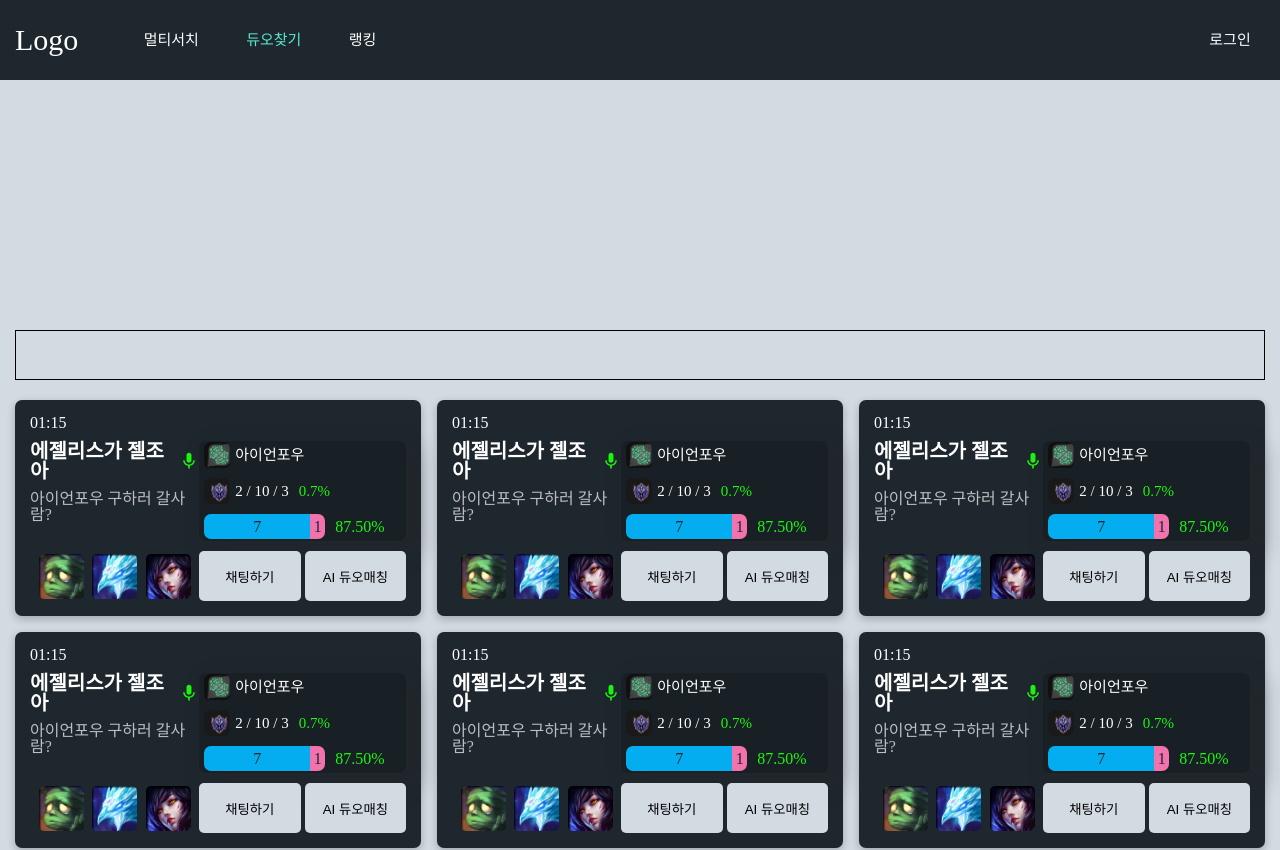
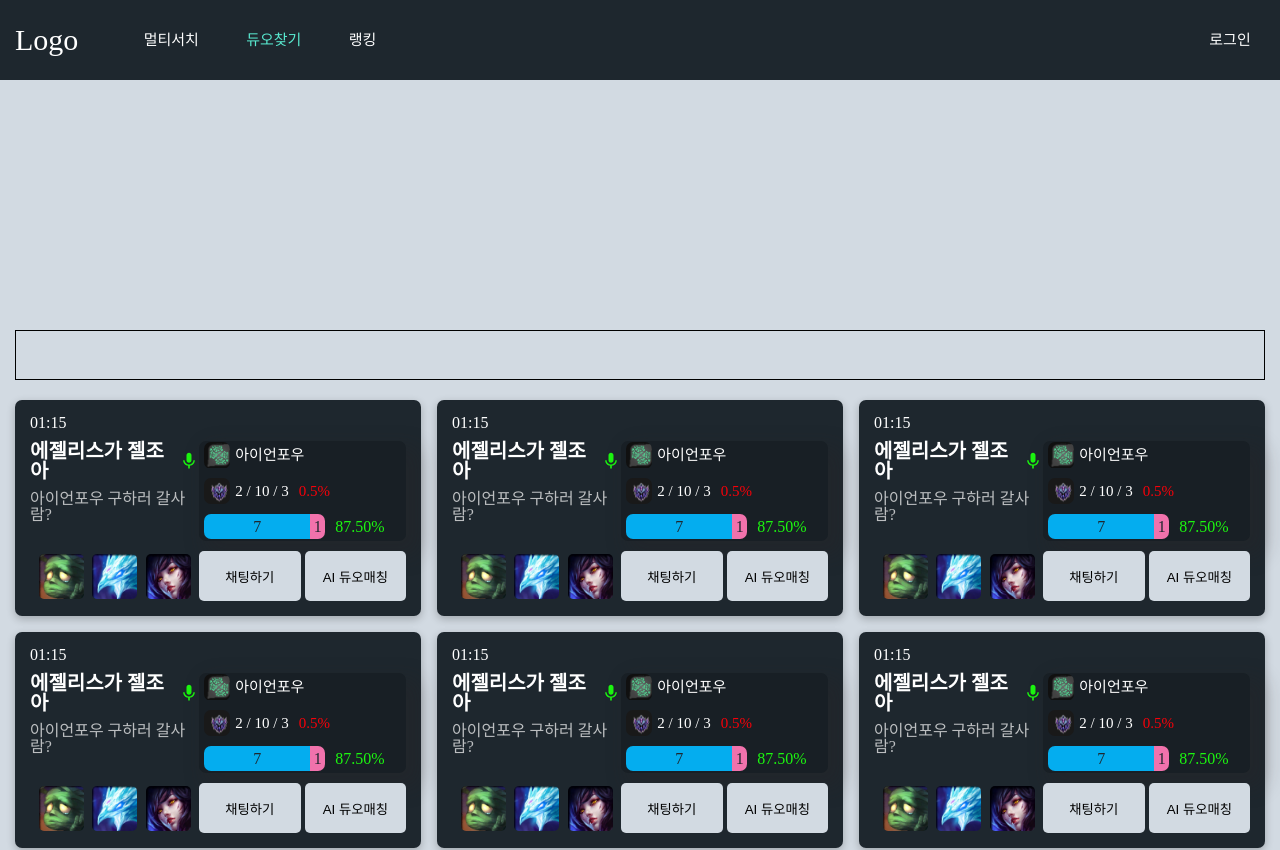
Before and after one commit to byein/Troller, a React (Create React App) app in the folder troller/: page /find_duo in a window 1280 px wide. Shown: the top 850 px of the page. Built offline with nearby package versions, Linux system fonts and the light colour scheme.

Commit message:
feat: modify kdaRating

```diff
--- a/troller/src/components/findDuo/contents.tsx
+++ b/troller/src/components/findDuo/contents.tsx
@@ -27,7 +27,6 @@ interface IUserDataType {
     mike: boolean;
     title: string;
     content: string;
-    kdaRate: number;
   };
 }
 
@@ -65,7 +64,9 @@ function Contents({ userData }: IUserDataType) {
           <p className="content">{userData.content}</p>
         </Article>
         <UserStatus
-          kdaRate={userData.kdaRate}
+          kill={userData.kill}
+          death={userData.death}
+          assist={userData.assist}
           win={userData.win}
           lose={userData.lose}
         >
@@ -80,7 +81,10 @@ function Contents({ userData }: IUserDataType) {
               <img className="tier" src={userData.tier} alt="tier" />
             </div>
             <span className="kda">{`${userData.kill} / ${userData.death} / ${userData.assist}`}</span>
-            <span className="kdaRate">{`${userData.kdaRate}%`}</span>
+            <span className="kdaRate">{`${(
+              (userData.kill + userData.assist) /
+              userData.death
+            ).toFixed(1)}%`}</span>
           </div>
           <div className="thirdLine">
             <div className="winLoseBox">
--- a/troller/src/styles/findDuo/contents.tsx
+++ b/troller/src/styles/findDuo/contents.tsx
@@ -74,7 +74,9 @@ const Article = styled('div')`
 `;
 
 const UserStatus = styled('div')<{
-  kdaRate: number;
+  kill: number;
+  death: number;
+  assist: number;
   win: number;
   lose: number;
 }>`
@@ -132,7 +134,7 @@ const UserStatus = styled('div')<{
     .kdaRate {
       font-size: ${`${LARGE_FONTSIZE - 15}px`};
       color: ${props =>
-        props.kdaRate >= kdaRateMean
+        (props.kill + props.assist) / props.death >= kdaRateMean
           ? props.theme.validation.resolve
           : props.theme.validation.error};
     }
```
